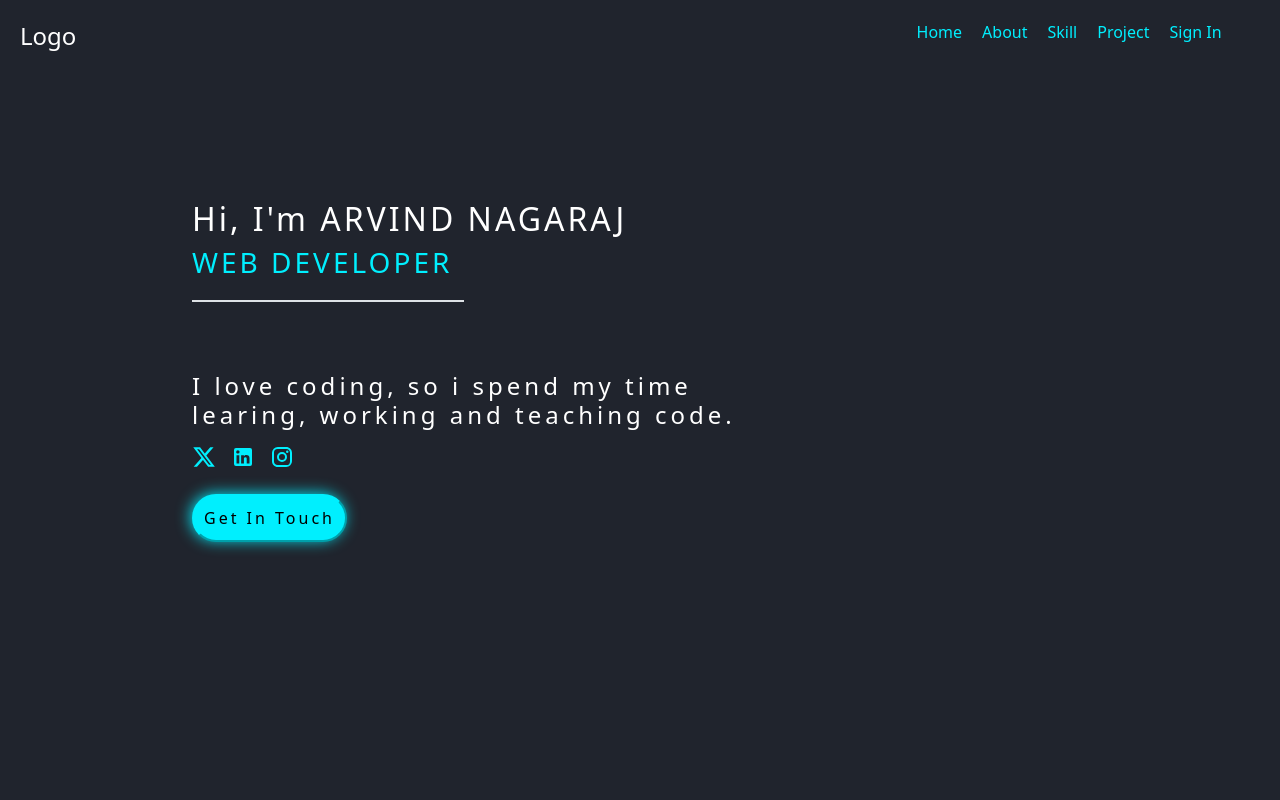
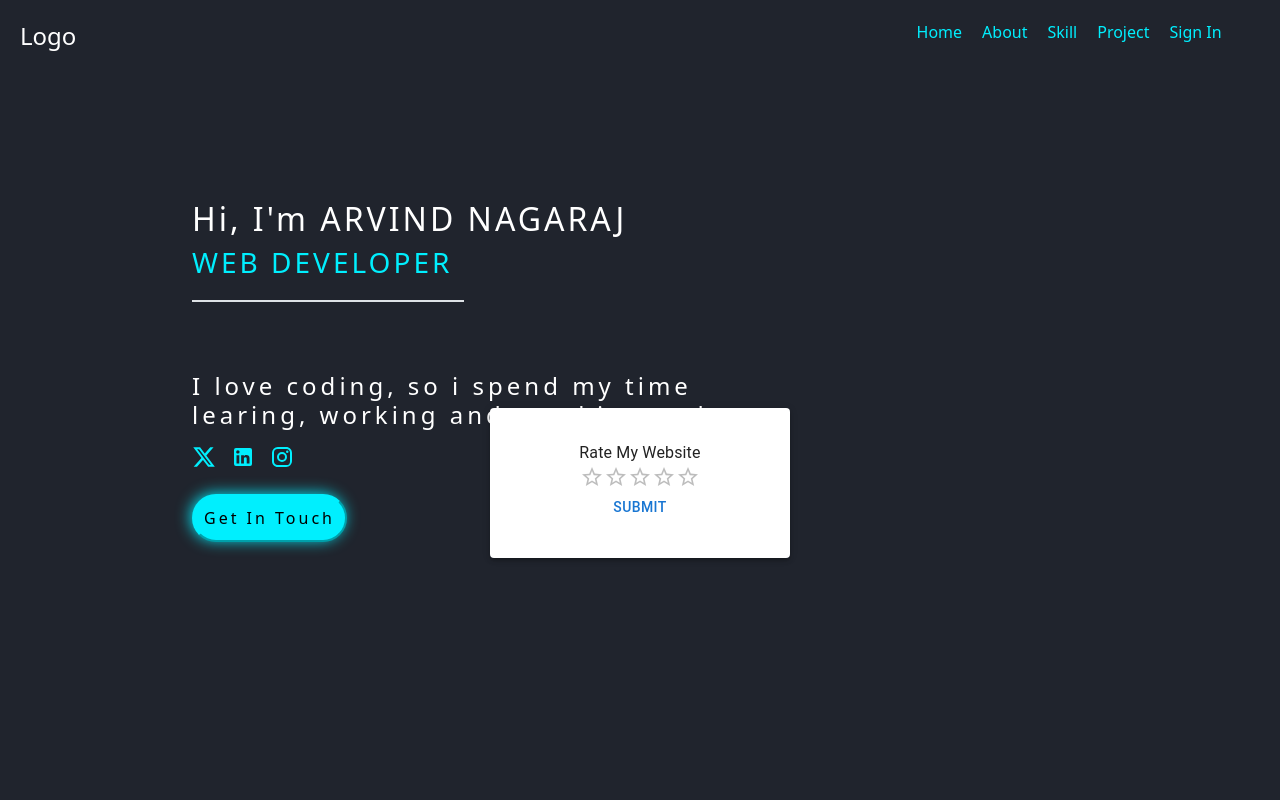
Before and after one commit to akntheartisan/portfoliowebsite1, a React (Create React App) app in the folder Frontend/: page /form in a window 1280 px wide. Shown: the top 800 px of the page. Built offline with nearby package versions, Linux system fonts and the light colour scheme; no server answers.

Commit message:
rating mail function completed

```diff
--- a/Frontend/src/App.js
+++ b/Frontend/src/App.js
@@ -8,6 +8,7 @@ import About from "./pages/about/About";
 import Skill from "./pages/skills/Skill";
 import Project from "./pages/project/Project";
 import Projectexp from "./pages/projectexp/Projectexp";
+import WebRating from "./pages/rating/WebRating";
 
 export const FormContext = createContext();
 
@@ -33,7 +34,7 @@ function App() {
           </Routes>
           <Routes>
             <Route path="/" element={<Landingpage />} />
-            <Route path="/:id" element={<Landingpage />} />
+            <Route path="/:id" element={<Landingpage  WebRating={WebRating}/>} />
             <Route path="/projectexp/:id" element={<Projectexp />} />
             <Route path="/signin" element={<Signin setUser={setUser} />} />
           </Routes>
--- a/Frontend/src/pages/landing/Form.jsx
+++ b/Frontend/src/pages/landing/Form.jsx
@@ -35,7 +35,6 @@ const Form = () => {
     location: "",
   });
   const [errors, setErrors] = useState({});
-  const [rating, setRating] = useState(0);
 
   console.log(formData);
 
@@ -69,10 +68,8 @@ const Form = () => {
   const submit = async () => {
     if (!validateForm()) return;
 
-    const dataToSubmit = { ...formData, rating: rating };
-
     try {
-      await axios.post("http://localhost:4000/api/project/form", dataToSubmit);
+      await axios.post("http://localhost:4000/api/project/form", formData);
       alert("Form Submitted Successfully");
       handleClose();
       setFormData({
@@ -81,7 +78,7 @@ const Form = () => {
         mail: "",
         location: "",
       });
-      setRating(0);
+
     } catch (error) {
       console.log(error);
       if (error.response?.data?.message === "E11000 duplicate key error collection") {
@@ -170,14 +167,14 @@ const Form = () => {
                 ),
               }}
             />
-            <Box sx={{ marginTop: "20px", textAlign: "center" }}>
+            {/* <Box sx={{ marginTop: "20px", textAlign: "center" }}>
               <Typography>Rate My Website</Typography>
               <Rating
                 name="rating"
                 value={rating}
                 onChange={(event, newValue) => setRating(newValue)}
               />
-            </Box>
+            </Box> */}
           </Stack>
         </DialogContent>
         <DialogActions>
--- a/Frontend/src/pages/landing/Landingpage.js
+++ b/Frontend/src/pages/landing/Landingpage.js
@@ -6,19 +6,25 @@ import About from "../about/About";
 import Skill from "../skills/Skill";
 import Project from "../project/Project";
 import Projectexp from "../projectexp/Projectexp";
+import { useParams } from "react-router-dom";
 
 
 
-const Landingpage = () => {
+const Landingpage = ({WebRating}) => {
+
+  const {id} = useParams();
 
   return (
     <>
 
       <Navbar/>
       <Mine/>
+
       <div className="landing">
         {/* <img className="landimg" src="/background.jpg" alt="Background" /> */}
+        {id && <WebRating id={id}/>}
       </div>
+
       <About/>
       <Skill/>
       <Project/>
--- /dev/null
+++ b/Frontend/src/pages/rating/WebRating.js
@@ -0,0 +1,74 @@
+import React, { useState } from "react";
+import Box from "@mui/material/Box";
+import Paper from "@mui/material/Paper";
+import Typography from "@mui/material/Typography";
+import Rating from "@mui/material/Rating";
+import { Button } from "@mui/material";
+import axios from "axios";
+import { useNavigate } from "react-router-dom";
+
+const WebRating = ({ id }) => {
+  const [rating, setRating] = useState(0);
+  const navigate = useNavigate();
+
+  const ratingSubmit = async () => {
+    const data = { id, rating: rating };
+
+    try {
+      await axios.post("http://localhost:4000/api/project/ratingsub", data);
+      alert("Rating Submitted Successfully");
+      setRating(0);
+      navigate("/");
+    } catch (error) {
+
+      if (error.response && error.response.status === 400) {
+        alert(error.response.data.message);
+        setRating(0);
+        navigate("/");
+      } else {
+        console.log(error);
+      }
+    }
+  }
+
+  return (
+    <>
+      <Box
+        sx={{
+          display: "flex",
+          flexWrap: "wrap",
+          "& > :not(style)": {
+            m: 1,
+            width: 300,
+            height: 150,
+          },
+          position: "absolute",
+          top: "50%",
+          left: "50%",
+          transform: "translateX(-50%)",
+          zIndex: "10",
+        }}
+      >
+        <Paper
+          elevation={3}
+          sx={{
+            display: "flex",
+            flexDirection: "column",
+            justifyContent: "center",
+            alignItems: "center",
+          }}
+        >
+          <Typography>Rate My Website</Typography>
+          <Rating
+            name="rating"
+            value={rating}
+            onChange={(event, newValue) => setRating(newValue)}
+          />
+          <Button onClick={ratingSubmit}>Submit</Button>
+        </Paper>
+      </Box>
+    </>
+  );
+};
+
+export default WebRating;
```
Also changed, not shown: 2 other files (tests, documents, lock files or other folders).
